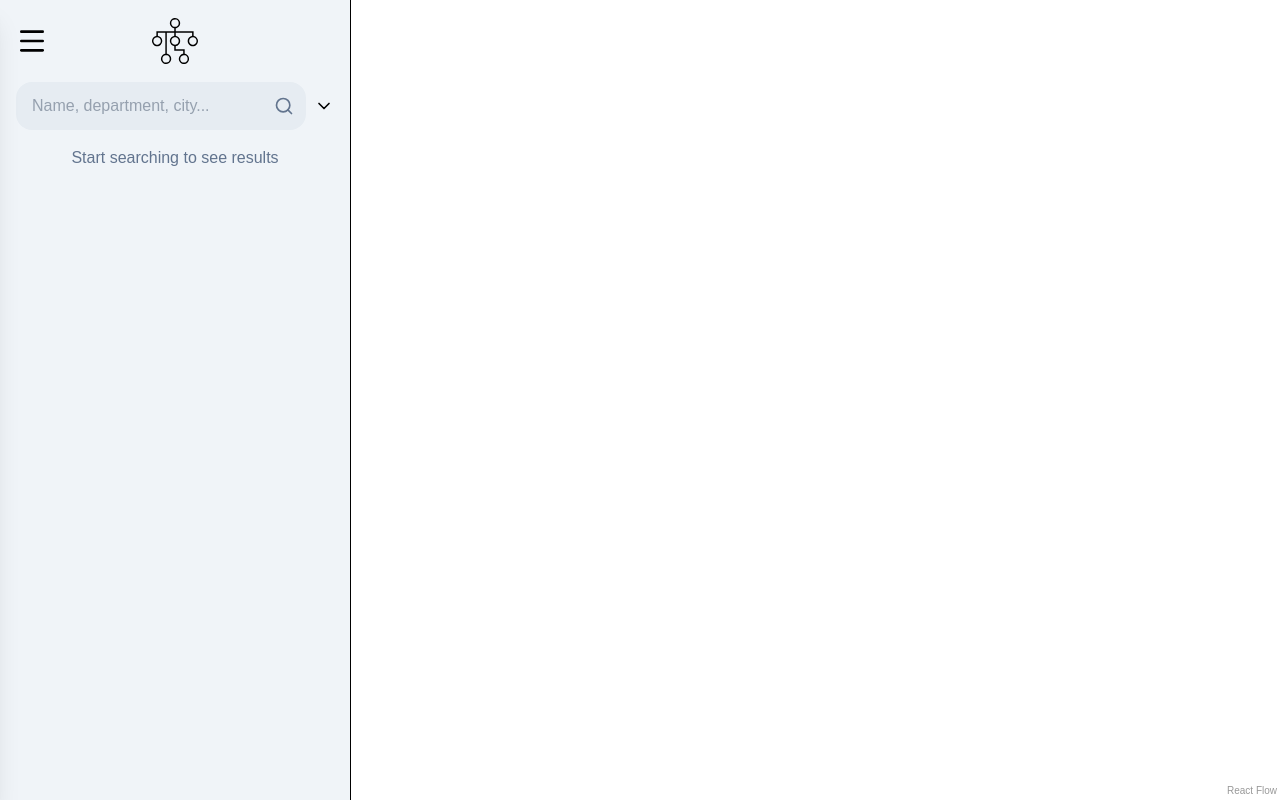
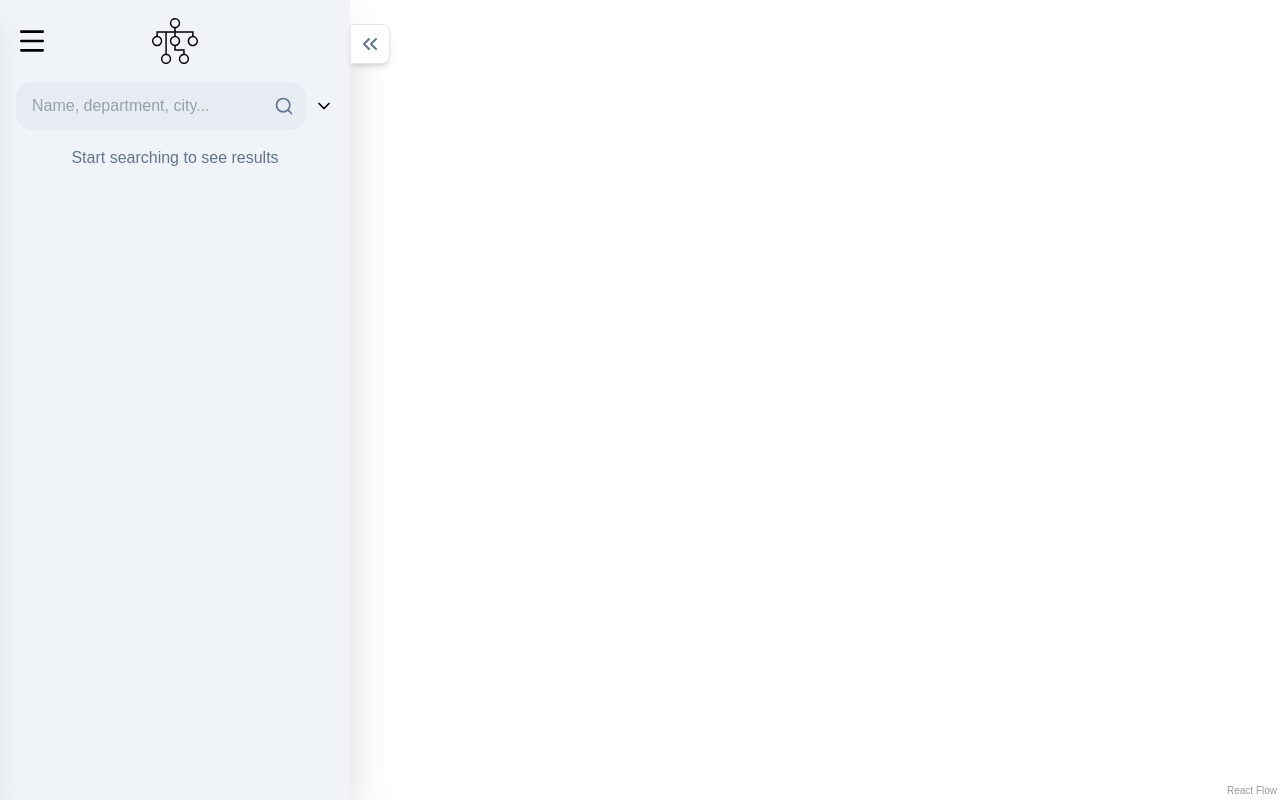
Before and after one commit to Aumaca/IntraOrgChart, a React app in the folder frontend/: page / in a window 1280 px wide. Built offline with nearby package versions, Linux system fonts and the light colour scheme; the HTML template or start-up script is replaced by a standard one; a web font is replaced by a local one.

Commit message:
implemented logic to hide/show left panel

```diff
--- a/frontend/src/pages/Home/Home.tsx
+++ b/frontend/src/pages/Home/Home.tsx
@@ -1,7 +1,7 @@
-import { Menu } from "lucide-react"
 import { useRef, useState } from "react"
 import Tree from "../components/tree/Tree"
 import { getDepartmentData } from "./utils"
+import { ChevronsRight, Menu } from "lucide-react"
 import Sidemenu from "../components/sidemenu/Sidemenu"
 import { LogoThatTakesToTop } from "../components/Logo"
 import SearchComponent from "../components/search/Search"
@@ -9,7 +9,7 @@ import ResultsList from "../components/search/ResultsList"
 import type { TreeData } from "../../interfaces/interfaces"
 
 export default function Home() {
-	const [isOpen, setIsOpen] = useState(false)
+	const [isSidemenuOpen, setIsSidemenuOpen] = useState(false)
 	const [isScrolled, setIsScrolled] = useState(false)
 	const [searchResults, setSearchResults] = useState<{
 		persons: unknown[]
@@ -22,6 +22,7 @@ export default function Home() {
 	const [treeData, setTreeData] = useState<TreeData | null>(null)
 	const [nodesIdToExpandUnder, setNodesIdToExpandUnder] = useState<number[]>([])
 	const [nodesIdToExpandAbove, setNodesIdToExpandAbove] = useState<number[]>([])
+	const [isLeftPanelHidden, setIsLeftPanelHidden] = useState<boolean>(false)
 
 	const listRef = useRef<HTMLDivElement>(null)
 
@@ -41,15 +42,36 @@ export default function Home() {
 	}
 
 	return (
-		<div className="flex md:flex-row h-screen overflow-hidden">
-			<div className="flex-1 md:flex-none md:w-[350px] bg-[#F0F4F8] font-sans flex justify-center md:justify-start">
+		<div className="flex md:flex-row h-screen overflow-hidden relative">
+			{/* Toggle button to hide left panel */}
+			<button
+				onClick={() => setIsLeftPanelHidden(!isLeftPanelHidden)}
+				className={`hidden md:flex absolute z-50 top-6 h-10 w-10 cursor-pointer items-center justify-center rounded-e-lg border border-gray-200 bg-white text-slate-500 shadow-md transition-all duration-300 ease-in-out hover:bg-gray-50 hover:text-slate-800 ${
+					isLeftPanelHidden ? "left-0" : "left-[350px]"
+				}`}
+			>
+				<ChevronsRight
+					size={24}
+					className={`transition-transform duration-300 ${
+						isLeftPanelHidden ? "" : "rotate-180"
+					}`}
+				/>
+			</button>
+
+			{/* Left Panel */}
+			<div
+				className={`relative flex-1 md:flex-none bg-[#F0F4F8] shadow-2xl font-sans flex justify-center md:justify-start overflow-hidden transition-all duration-300 ease-in-out ${
+					isLeftPanelHidden ? "md:w-0 opacity-0" : "md:w-[350px] opacity-100"
+				}`}
+			>
 				{/* Sidemenu */}
 				<Sidemenu
-					isOpen={isOpen}
-					onClose={() => setIsOpen(false)}
+					isSidemenuOpen={isSidemenuOpen}
+					onToggle={() => setIsSidemenuOpen(!isSidemenuOpen)}
 				/>
 
-				<div className="w-full max-w-lg flex flex-col h-full">
+				{/* Left Panel Content */}
+				<div className="w-full max-w-lg flex flex-col h-full min-w-[350px]">
 					{/* Header */}
 					<div
 						className={`px-4 shrink-0 bg-[#F0F4F8] z-20 transition-all ${
@@ -58,8 +80,8 @@ export default function Home() {
 					>
 						<header className="flex justify-between items-center">
 							<button
-								onClick={() => setIsOpen(true)}
 								className="cursor-pointer"
+								onClick={() => setIsSidemenuOpen(true)}
 							>
 								<Menu
 									size={32}
@@ -69,13 +91,14 @@ export default function Home() {
 								/>
 							</button>
 							<LogoThatTakesToTop
+								listRef={listRef}
 								isScrolled={isScrolled}
-								listRef={listRef}
 							/>
 							<div className="w-8"></div>
 						</header>
 					</div>
 
+					{/* Search */}
 					<div
 						className="flex-1 overflow-y-auto px-4 pb-4 space-y-4 scroll-smooth"
 						onScroll={(e) => setIsScrolled(e.currentTarget.scrollTop > 10)}
@@ -92,13 +115,14 @@ export default function Home() {
 				</div>
 			</div>
 
-			<div className="hidden md:flex flex-1 bg-white border-l">
+			{/* Right panel */}
+			<div className="hidden md:flex flex-1 bg-white">
 				<Tree
 					treeData={treeData}
 					setTreeData={setTreeData}
 					nodesIdToExpandUnder={nodesIdToExpandUnder}
+					nodesIdToExpandAbove={nodesIdToExpandAbove}
 					setNodesIdToExpandUnder={setNodesIdToExpandUnder}
-					nodesIdToExpandAbove={nodesIdToExpandAbove}
 					setNodesIdToExpandAbove={setNodesIdToExpandAbove}
 				/>
 			</div>
--- a/frontend/src/pages/components/sidemenu/Sidemenu.tsx
+++ b/frontend/src/pages/components/sidemenu/Sidemenu.tsx
@@ -2,38 +2,38 @@ import { Info, LogIn, LogOut, X } from "lucide-react"
 import { useAuth } from "../../../context/AuthContext"
 
 export default function Sidemenu({
-	isOpen,
-	onClose,
+	onToggle,
+	isSidemenuOpen,
 }: {
-	isOpen: boolean
-	onClose: () => void
+	onToggle: () => void
+	isSidemenuOpen: boolean
 }) {
 	const { isAuthenticated, logout } = useAuth()
 
 	return (
 		<div
 			className={`fixed inset-0 z-50 flex ${
-				isOpen ? "pointer-events-auto" : "pointer-events-none"
+				isSidemenuOpen ? "pointer-events-auto" : "pointer-events-none"
 			}`}
 		>
 			{/* Backdrop */}
 			<div
 				className={`fixed inset-0 bg-black/50 transition-opacity duration-300 ease-in-out ${
-					isOpen ? "opacity-100" : "opacity-0"
+					isSidemenuOpen ? "opacity-100" : "opacity-0"
 				}`}
-				onClick={onClose}
+				onClick={onToggle}
 			></div>
 
 			{/* Slide In/Out */}
 			<div
 				className={`relative bg-white w-64 h-full shadow-xl flex flex-col p-6 z-10 transition-transform duration-300 ease-in-out ${
-					isOpen ? "translate-x-0" : "-translate-x-full"
+					isSidemenuOpen ? "translate-x-0" : "-translate-x-full"
 				}`}
 			>
 				<div className="flex justify-between items-center mb-8">
 					<h2 className="text-xl font-bold text-slate-800">Menu</h2>
 					<button
-						onClick={onClose}
+						onClick={onToggle}
 						className="text-slate-500 hover:text-red-500"
 					>
 						<X
```
